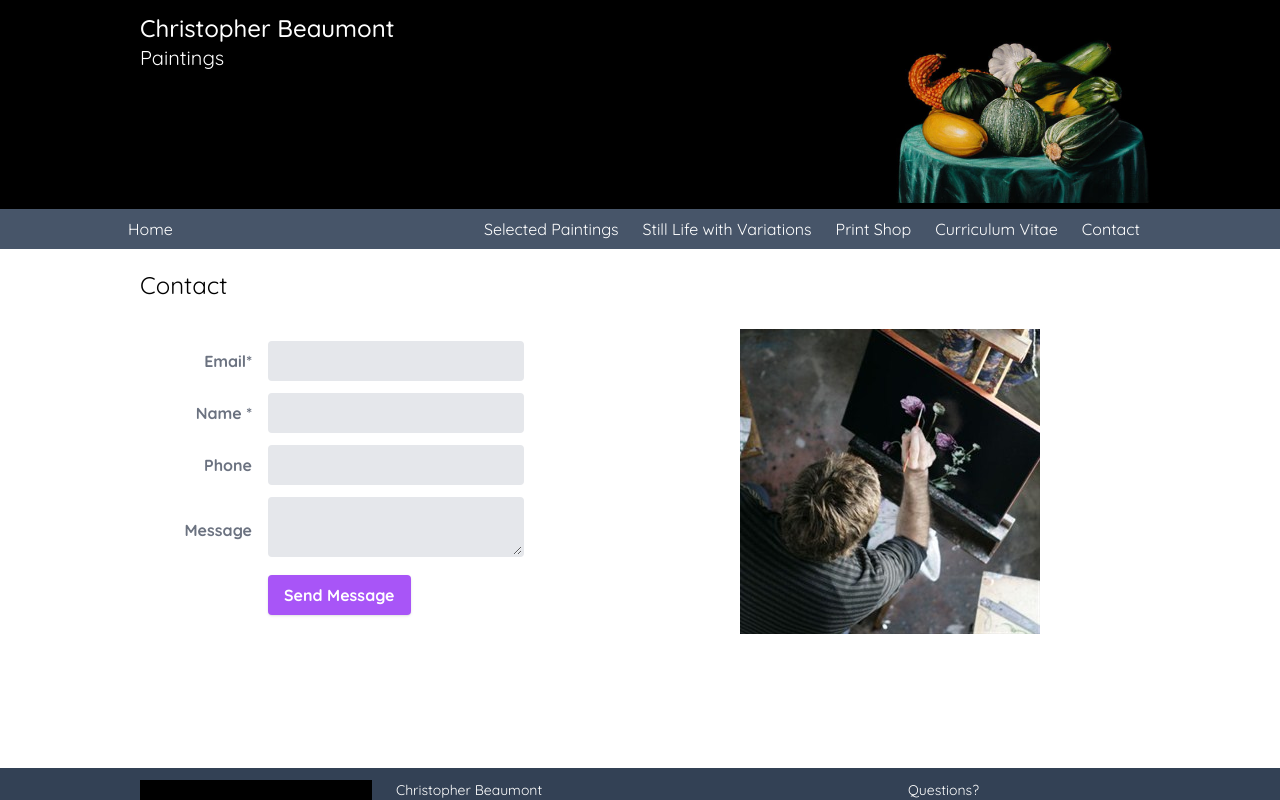
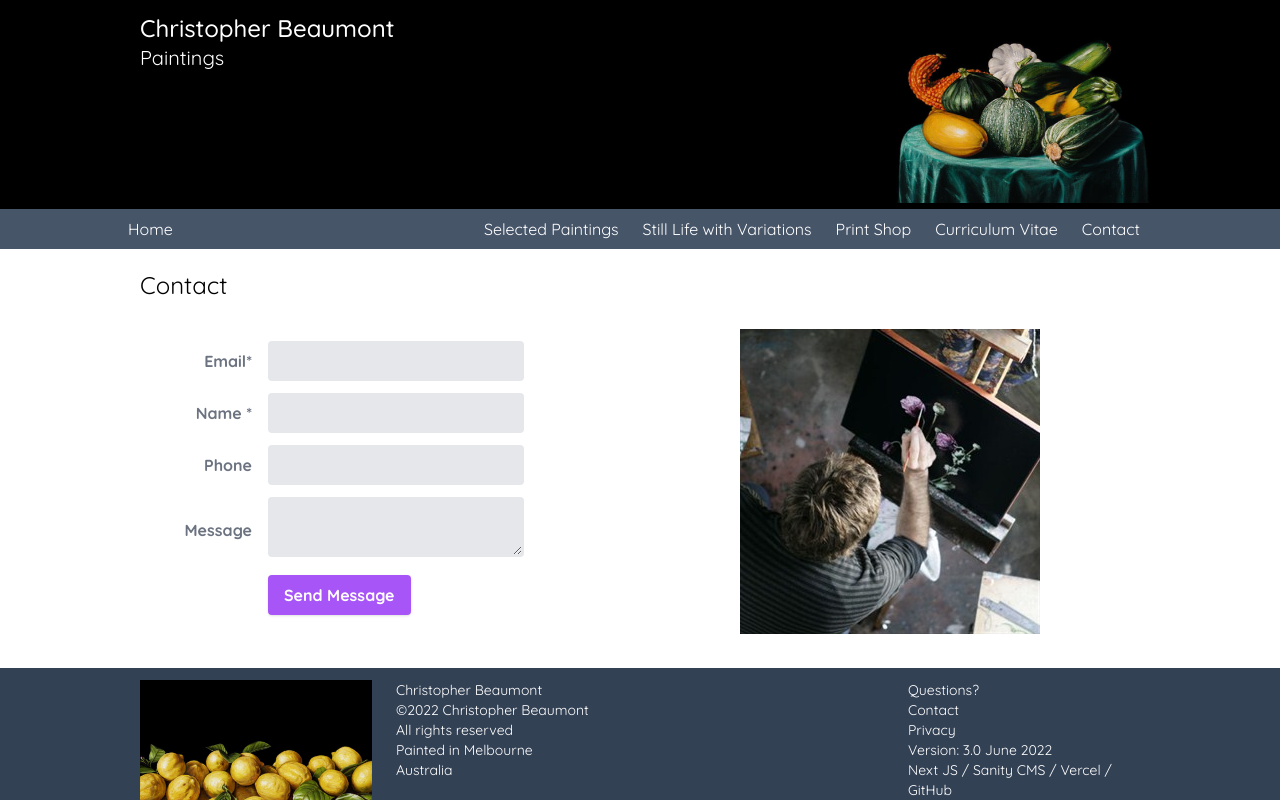
Before and after one commit to chrisbeaumontcom/next-sanity-website, a Next.js app: page /contact in a window 1280 px wide. Shown: the top 800 px of the page. Built offline with nearby package versions, Linux system fonts and the light colour scheme.

Commit message:
Add ative nav via props

```diff
--- a/components/layout/Footer.js
+++ b/components/layout/Footer.js
@@ -5,6 +5,7 @@ import socialPic from '../../public/img/soc-insta-30.png';
 
 const Footer = () => {
   return (
+    <footer>
       <div className="bg-slate-700 text-white mt-4">
         <div className="container mx-auto  md:max-w-5xl  md:flex md:flex-row text-sm">
           <div className="p-3 basis-1/4 hidden  lg:block">
@@ -50,6 +51,7 @@ const Footer = () => {
           </div>
         </div>
       </div>
+    </footer>
   );
 };
 
--- a/components/layout/Layout.js
+++ b/components/layout/Layout.js
@@ -3,22 +3,22 @@ import Footer from './Footer';
 import NavBar from './NavBar';
 import Header from './Header';
 
-export default function Layout({ children }) {
+export default function Layout({ children, currentPath }) {
   return (
-    <div>
+    <div className="page-container">
       <Head>
         <title>Welcome - {process.env.NEXT_PUBLIC_SITE_NAME}</title>
         <meta name="description" content="An artwork portfolio" />
         <link rel="icon" href="/favicon.ico" />
       </Head>
-
-      <Header
-        title={process.env.NEXT_PUBLIC_SITE_NAME}
-        subtitle={process.env.NEXT_PUBLIC_SITE_TAGLINE}
-      />
-      <NavBar />
-      <div className="container mx-auto  md:max-w-5xl">{children}</div>
-      <div className="spacer"></div>
+      <div id="content-wrap">
+        <Header
+          title={process.env.NEXT_PUBLIC_SITE_NAME}
+          subtitle={process.env.NEXT_PUBLIC_SITE_TAGLINE}
+        />
+        <NavBar currentPath={currentPath} />
+        <div className="container mx-auto  md:max-w-5xl">{children}</div>
+      </div>
       <Footer />
     </div>
   );
--- a/components/layout/NavBar.js
+++ b/components/layout/NavBar.js
@@ -1,7 +1,7 @@
 import Link from 'next/link';
 import { useState } from 'react';
 
-export default function NavBar() {
+export default function NavBar({ currentPath }) {
   const links = [
     { title: 'Selected Paintings', url: '/gallery/selected-paintings' },
     {
@@ -33,20 +33,25 @@ export default function NavBar() {
       setNavState('');
     }
   }
+  function linkActive(path, url) {
+    return path === url ? 'active' : '';
+  }
 
   return (
     <nav className="bg-slate-600 p-2">
       <div className="m-auto  md:max-w-5xl flex flex-row justify-between">
         <div onClick={closeAllNav}>
           <Link href="/">
-            <a className="text-white">Home</a>
+            <a>Home</a>
           </Link>
         </div>
         <div className={`md:flex md:flex-row topnav ${navState}`}>
           {links.map((link, i) => (
             <div key={i} className="px-3" onClick={closeAllNav}>
               <Link href={link.url}>
-                <a className="text-white">{link.title}</a>
+                <a className={linkActive(currentPath, link.url)}>
+                  {link.title}
+                </a>
               </Link>
             </div>
           ))}
@@ -70,6 +75,12 @@ export default function NavBar() {
       <style jsx>{`
         .hamburger-box {
           display: none;
+        }
+        a {
+          color: white;
+        }
+        a.active {
+          color: red;
         }
 
         @media screen and (max-width: 768px) {
--- a/pages/_app.js
+++ b/pages/_app.js
@@ -1,6 +1,6 @@
 import '../styles/globals.css';
 import { GalleryProvider } from '../context/gallery';
-import { useEffect } from 'react';
+import { useEffect, useState } from 'react';
 import { useRouter } from 'next/router';
 import Layout from '../components/layout/Layout';
 import * as gtag from '../gtag';
@@ -8,8 +8,10 @@ import Script from 'next/script';
 
 function MyApp({ Component, pageProps }) {
   const router = useRouter();
+  const [currentPath, setCurrentPath] = useState('/');
   useEffect(() => {
     const handleRouteChange = (url) => {
+      setCurrentPath(url);
       if (process && process.env.NODE_ENV === 'development') {
         console.log('Dev GA:', url);
         return;
@@ -43,7 +45,7 @@ function MyApp({ Component, pageProps }) {
           `,
         }}
       />
-      <Layout>
+      <Layout currentPath={currentPath}>
         <GalleryProvider>
           <Component {...pageProps} />
         </GalleryProvider>
--- a/pages/gallery/[slug].js
+++ b/pages/gallery/[slug].js
@@ -36,7 +36,7 @@ const Gallery = ({ gallery }) => {
         />
       </Head>
 
-      <div className="container p-3 mb-5">
+      <div className="container mb-5 p-2">
         <div className="mb-3">
           <h1 className="text-3xl font-bold py-3">{name}</h1>
           <p>{description}</p>
--- a/pages/info/[slug].js
+++ b/pages/info/[slug].js
@@ -13,7 +13,7 @@ const Page = ({ post }) => {
         </title>
         <meta name="description" content="Contact the artist" />
       </Head>
-      <div className="mb-5 info">
+      <div className="info mb-5 p-2">
         <h1 className="text-3xl font-bold py-3">{name}</h1>
         <PortableText value={content} />
       </div>
--- a/styles/globals.css
+++ b/styles/globals.css
@@ -7,6 +7,22 @@ body {
   margin: 0;
   font-family: Quicksand, Roboto, Oxygen, Arial, Ubuntu, Cantarell, Fira Sans,
     Droid Sans, Helvetica Neue, sans-serif;
+}
+/* Short page footer viewport bottom*/
+@media screen and (min-width: 768px) {
+  .page-container {
+    position: relative;
+    min-height: 100vh;
+  }
+  #content-wrap {
+    padding-bottom: 220px;
+  }
+  footer {
+    position: absolute;
+    bottom: 0;
+    width: 100%;
+    height: 220px; /* Footer height */
+  }
 }
 
 a {
@@ -23,6 +39,3 @@ a {
   padding: 5px 0;
   font-size: 1.5em;
 }
-.spacer {
-  height: 100px;
-}
```
Lines whose indentation alone changed are shown as unchanged.
